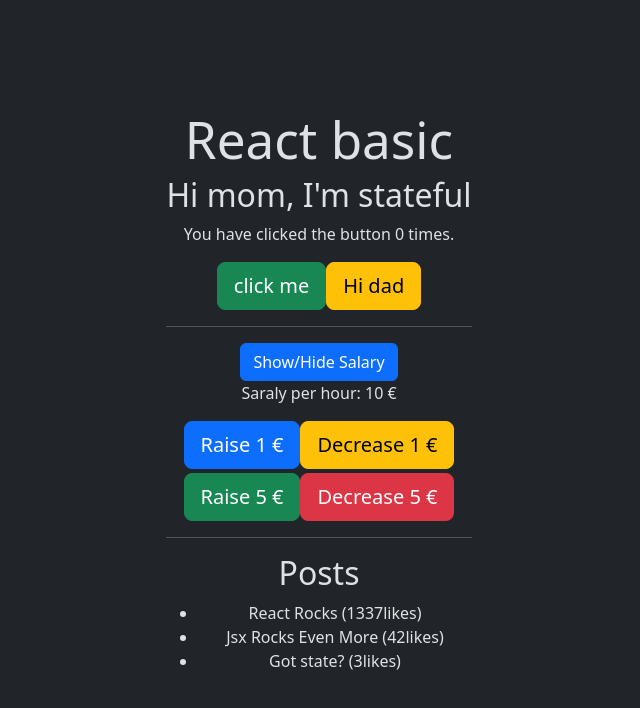
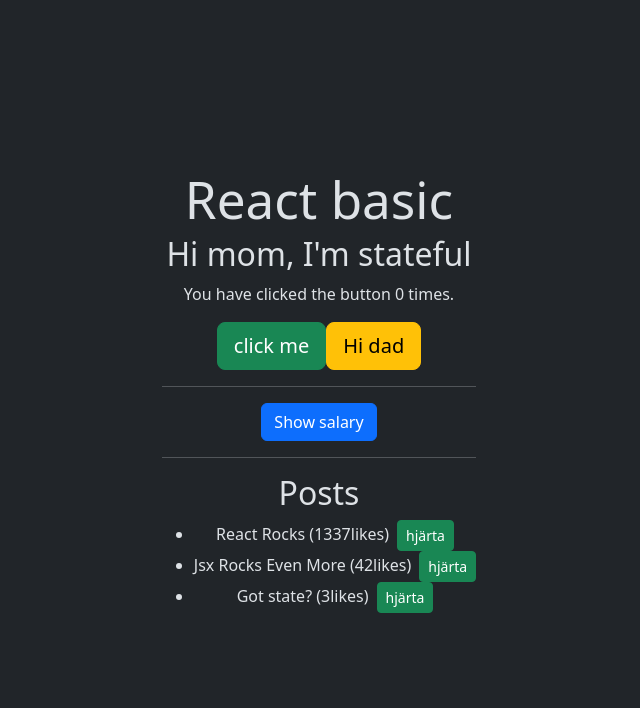
Before and after one commit to MohammadMzien2/Javascript-2, a React (Vite) app in the folder 01-react-basic/: page / in a window 1280 px wide. Shown: the top 708 px of the page, without its empty margins (321-961 px from the left). Built offline with nearby package versions, Linux system fonts and the light colour scheme.

Commit message:
add likes to a post

```diff
--- a/01-react-basic/src/App.tsx
+++ b/01-react-basic/src/App.tsx
@@ -19,7 +19,20 @@ function App() {
   ])
 
   const [salary, setSaraly] = useState(10)
-  const [showSaraly, setShowSalary] = useState(true)
+
+  const [showSaraly, setShowSalary] = useState(false)
+
+  const handleAddLike = (post: Post) => {
+    console.log("Want to add like to post:", post)
+
+    // add likes to post
+    post.likes++
+    console.log("Post like are now:", post.likes)
+
+    setPosts([...posts]) //pickare på genväg 0x39
+    // const newPosts = [...posts]  //pickare på genväg 0x48
+
+  }
 
   const handleButtonClick = () => {
     console.log("Clicks before first change:", clicks)
@@ -48,6 +61,7 @@ function App() {
 
 
 
+
   return (
     <div className="App">
       <h1>React basic</h1>
@@ -58,14 +72,16 @@ function App() {
 
       <button onClick={handleButtonClick} className='btn btn-success btn-lg'>click me</button>
 
-      <button onClick={() => { setMsg("Hi dad!") }} className='btn btn-warning btn-lg'>Hi dad</button>
+      <button onClick={() => { setMsg(msg === "Hi dad!" ? "Hi mom!" : "Hi dad!") }} className='btn btn-warning btn-lg'>Hi dad</button>
 
       <hr />
 
       {/*<button className='btn btn-primary' onClick={() => setShowSalary  (true)}>show Salary</button>
       <button className='btn btn-primary'onClick={() => setShowSalary(false)}>Hide Salary</button>*/}
 
-      <button className='btn btn-primary' onClick={() => setShowSalary(!showSaraly)}>Show/Hide Salary</button>
+      <button className='btn btn-primary' onClick={() => setShowSalary(!showSaraly)}>
+        {showSaraly ? "Hide salary" : "Show salary"}
+      </button>
 
 
       {showSaraly && (
@@ -113,6 +129,7 @@ function App() {
           posts.map((post, index) => (
             <li key={index}>
               {post.title} ({post.likes}likes)
+              <button className='btn btn-success btn-sm ms-2' onClick={() => handleAddLike(post)}>hjärta</button>
             </li>
           ))
         }
```
